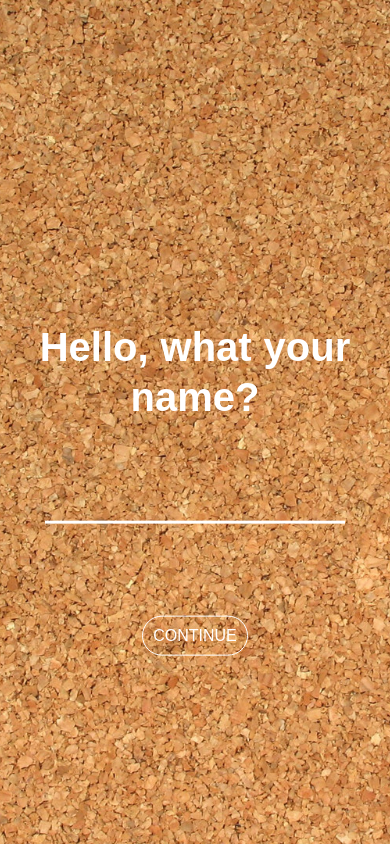
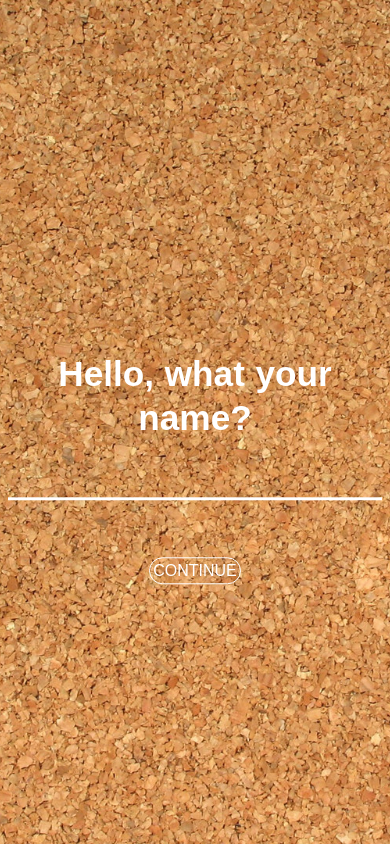
Before and after one commit to jtwjs/todoList, a website: page index.html in a window 390 px wide. Drawn offline with Linux system fonts and the light colour scheme; a web font is replaced by a local one.

Commit message:
HTML,CSS: question-input-wrap

```diff
--- a/index.html
+++ b/index.html
@@ -24,10 +24,12 @@
             question
         </h2>
         <div class="question-content">
-            <label for="input--question" class="label--question">
-                Hello, what your name?
-            </label>
-            <input type="text" id="input--question" class="inputText" data-question="name"/>
+            <div class="question-input-wrap">
+                <label for="input--question" class="label--question">
+                    Hello, what your name?
+                </label>
+                <input type="text" id="input--question" class="inputText" data-question="name"/>
+            </div>
             <div class="question-tip">
                 Space cannot be registered by name. Please try again.
             </div>
--- a/src/css/index.css
+++ b/src/css/index.css
@@ -93,6 +93,12 @@
   opacity: 0;
 }
 
+.question-input-wrap {
+  display: flex;
+  flex-direction: column;
+  align-items: center;
+}
+
 .label--question {
   margin-bottom: 0.1em;
   font-size: var(--font-xlarge);
@@ -111,14 +117,12 @@
 }
 
 #input--question {
-  min-width: 11.5em;
-  width: min-content;
-  margin-bottom: 20px;
+  margin-bottom: 0.2rem;
   font-size: var(--font-large);
 }
 
 .question-tip {
-  margin-bottom: 20px;
+  margin-bottom: 0.2rem;
   font-size: var(--font-semi-medium);
   text-align: center;
   opacity: 0;
@@ -132,7 +136,7 @@
 .continue-btn {
   border: 1px solid var(--color-white);
   border-radius: 30px;
-  padding: 10px;
+  padding: 0.2rem;
   font-size: var(--font-regular);
   color: var(--color-white);
   text-transform: uppercase;
@@ -656,12 +660,13 @@
   }
 
   .label--question {
-    font-size: var(--font-medium);
+    font-size: 2.2rem;
   }
 
   #input--question {
-    min-width: auto;
-    width: 80%;
+    max-width: fit-content;
+    padding: 0.1em;
+    font-size: var(--font-medium);
   }
 
   .todo-list {
@@ -708,6 +713,10 @@
 }
 
 @media screen and (orientation: landscape) and (max-width: 768px) {
+  .label--question {
+    font-size: var(--font-medium);
+  }
+
   .clock {
     font-size: 9rem;
   }
```
